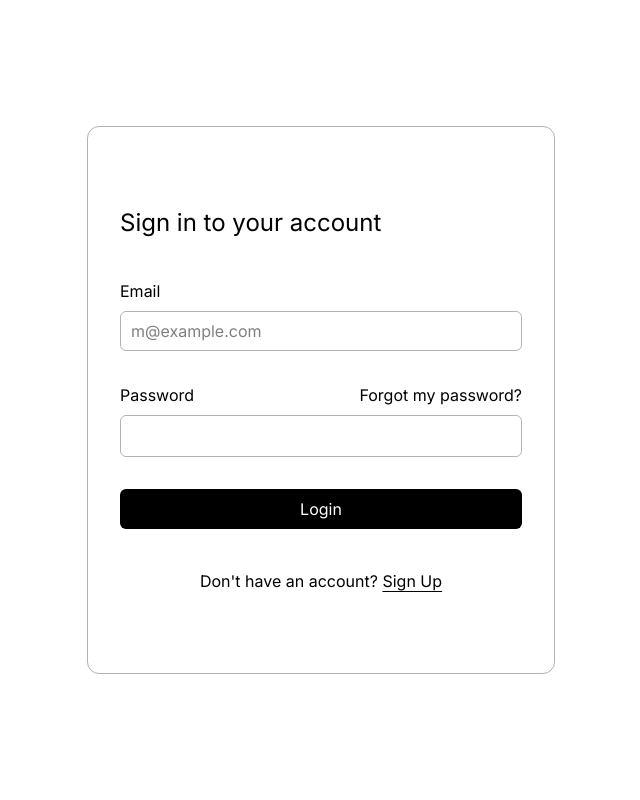
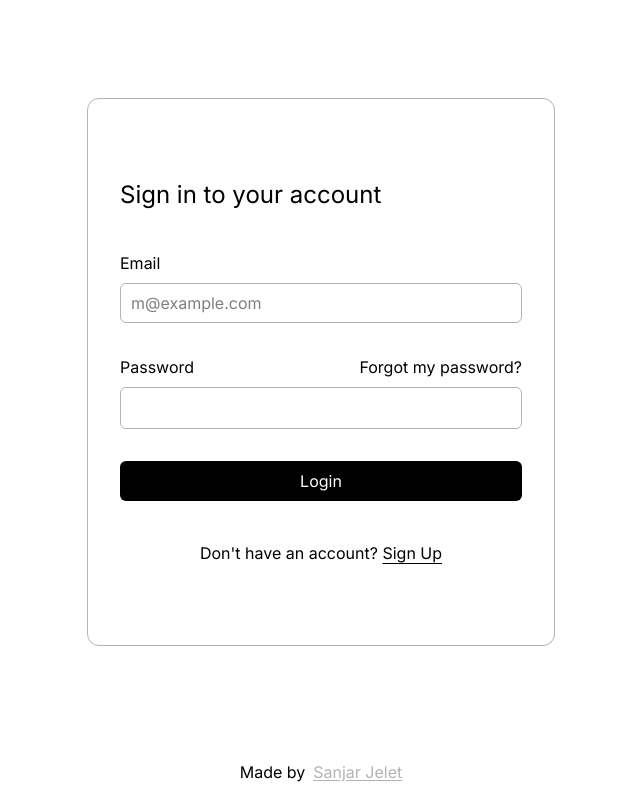
Before and after one commit to sanliverpool13/authentication-demo, a React (Vite) app: page / in a window 1280 px wide. Shown: the whole page, without its empty margins (319-959 px from the left). Built offline with nearby package versions, Linux system fonts and the light colour scheme.

Commit message:
added footer and updated read me

```diff
--- a/src/api/authentication.ts
+++ b/src/api/authentication.ts
@@ -23,7 +23,6 @@ export const signUp = async (email: string, password: string) => {
     const error = await response.json();
     throw new Error(error.message);
   }
-  console.log("response", response);
   return response.json();
 };
 
--- a/src/components/layout.tsx
+++ b/src/components/layout.tsx
@@ -4,20 +4,14 @@ import { Outlet } from "react-router";
 const Layout: React.FC = () => {
   return (
     <div className="w-full min-h-screen flex flex-col">
-      {/* <nav className="w-full flex justify-center p-4">
-        <ul className="w-full flex justify-start max-w-4xl">
-          <li className="p-4">Login</li>
-          <li className="p-4">Register</li>
-        </ul>
-      </nav> */}
       <main className="w-full flex justify-center flex-grow sm:p-4 px-6">
         <section className="w-full flex justify-center items-center max-w-4xl">
           <Outlet />
         </section>
       </main>
-      {/* <footer className="w-full flex justify-center p-4 ">
-        <section className="w-full max-w-4xl">
-          Made by{" "}
+      <footer className="w-full flex justify-center p-4 ">
+        <section className="w-full max-w-4xl flex justify-center space-x-2">
+          <span>Made by</span>
           <a
             href="https://www.sanjarjelet.com/"
             className="underline underline-offset-2 text-border-grey"
@@ -25,7 +19,7 @@ const Layout: React.FC = () => {
             Sanjar Jelet
           </a>
         </section>
-      </footer> */}
+      </footer>
     </div>
   );
 };
```
Also changed, not shown: 1 other file (tests, documents, lock files or other folders).
